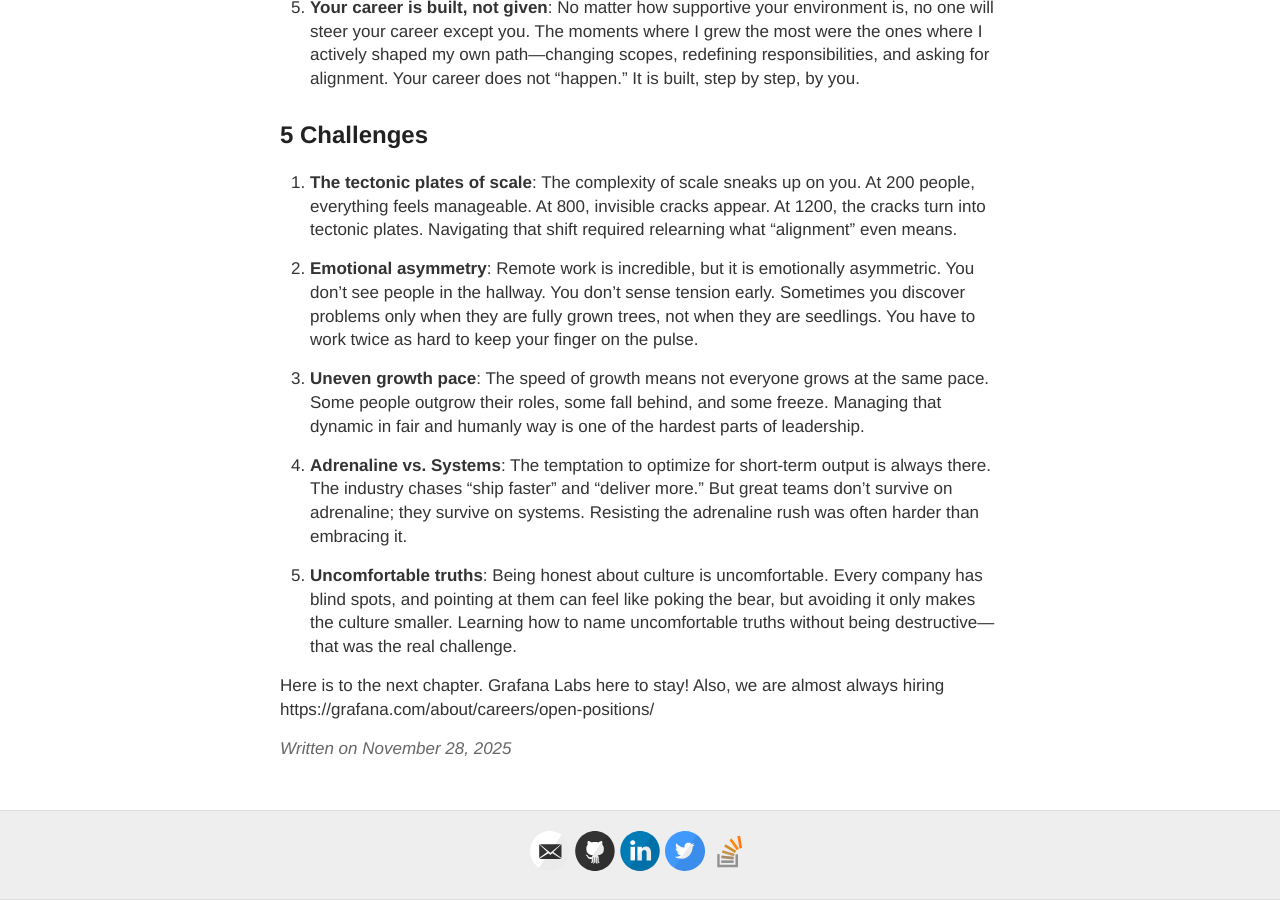
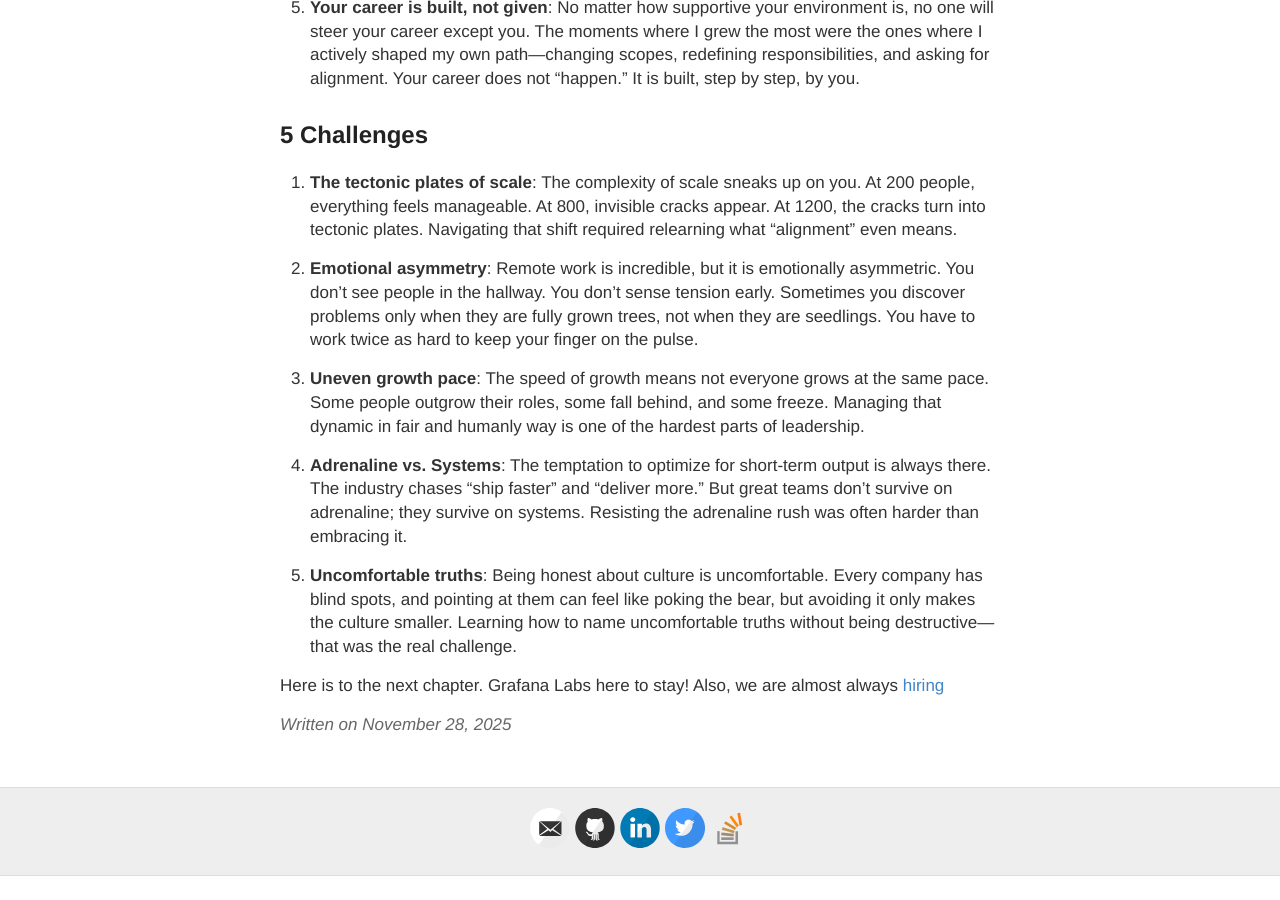
Before and after one commit to vtorosyan/vtorosyan.github.io, a Jekyll site: the page built from _posts/2025/2025-11-28-five-years-grafana-labs.md, in a window 1280 px wide and 900 px high, scrolled down 889 px. Built offline with Jekyll 4.4.1, drawn with Linux system fonts in a browser that asks for light colours; after the commit the page ends 1765 px from its top, so only the background shows below that.

Commit message:
5 years at GL

```diff
--- a/_posts/2025/2025-11-28-five-years-grafana-labs.md
+++ b/_posts/2025/2025-11-28-five-years-grafana-labs.md
@@ -31,4 +31,4 @@
 
 5. **Uncomfortable truths**: Being honest about culture is uncomfortable. Every company has blind spots, and pointing at them can feel like poking the bear, but avoiding it only makes the culture smaller. Learning how to name uncomfortable truths without being destructive—that was the real challenge.
 
-Here is to the next chapter. Grafana Labs here to stay! Also, we are almost always hiring https://grafana.com/about/careers/open-positions/
+Here is to the next chapter. Grafana Labs here to stay! Also, we are almost always [hiring](https://grafana.com/about/careers/open-positions/)
```
